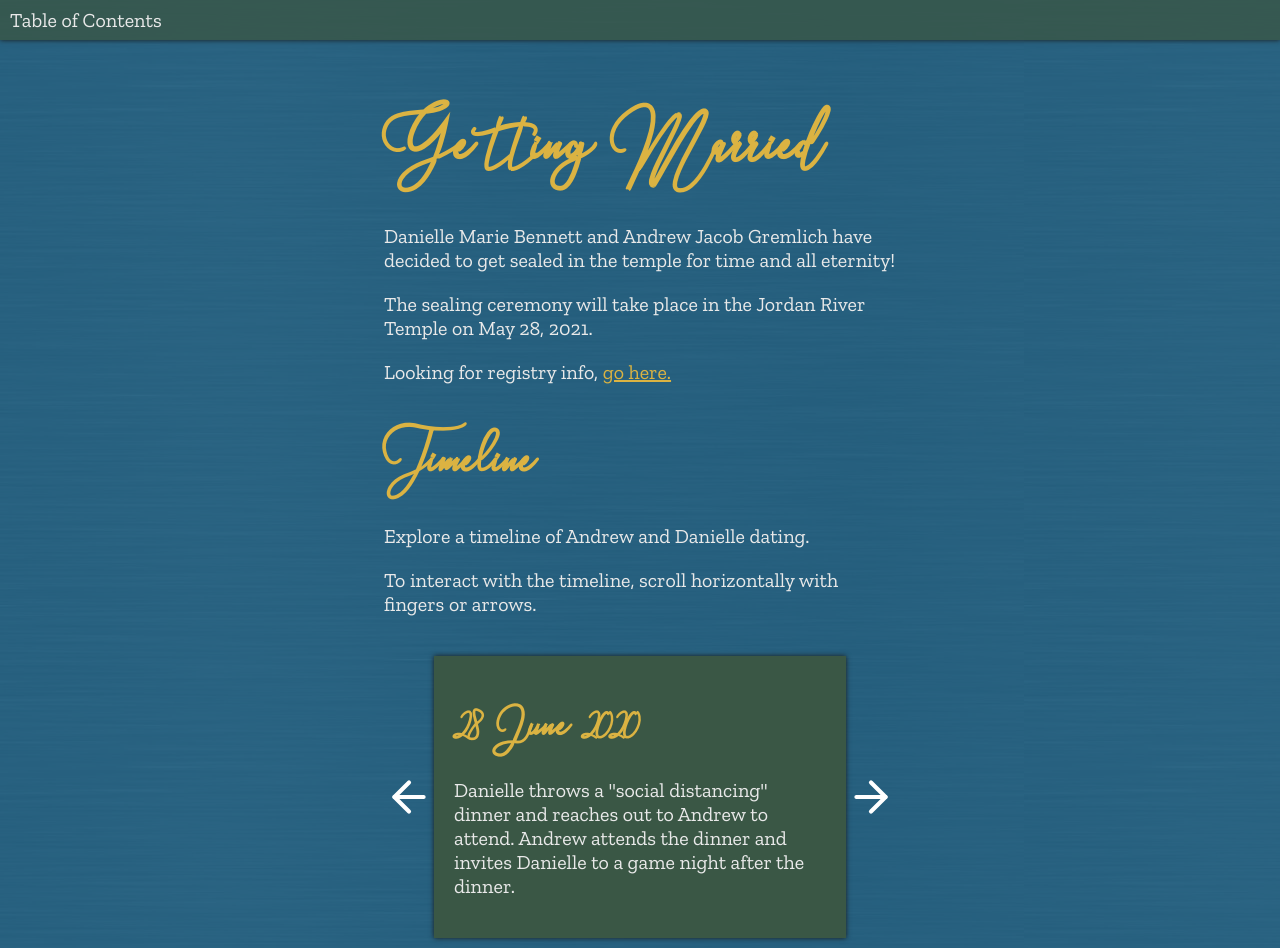
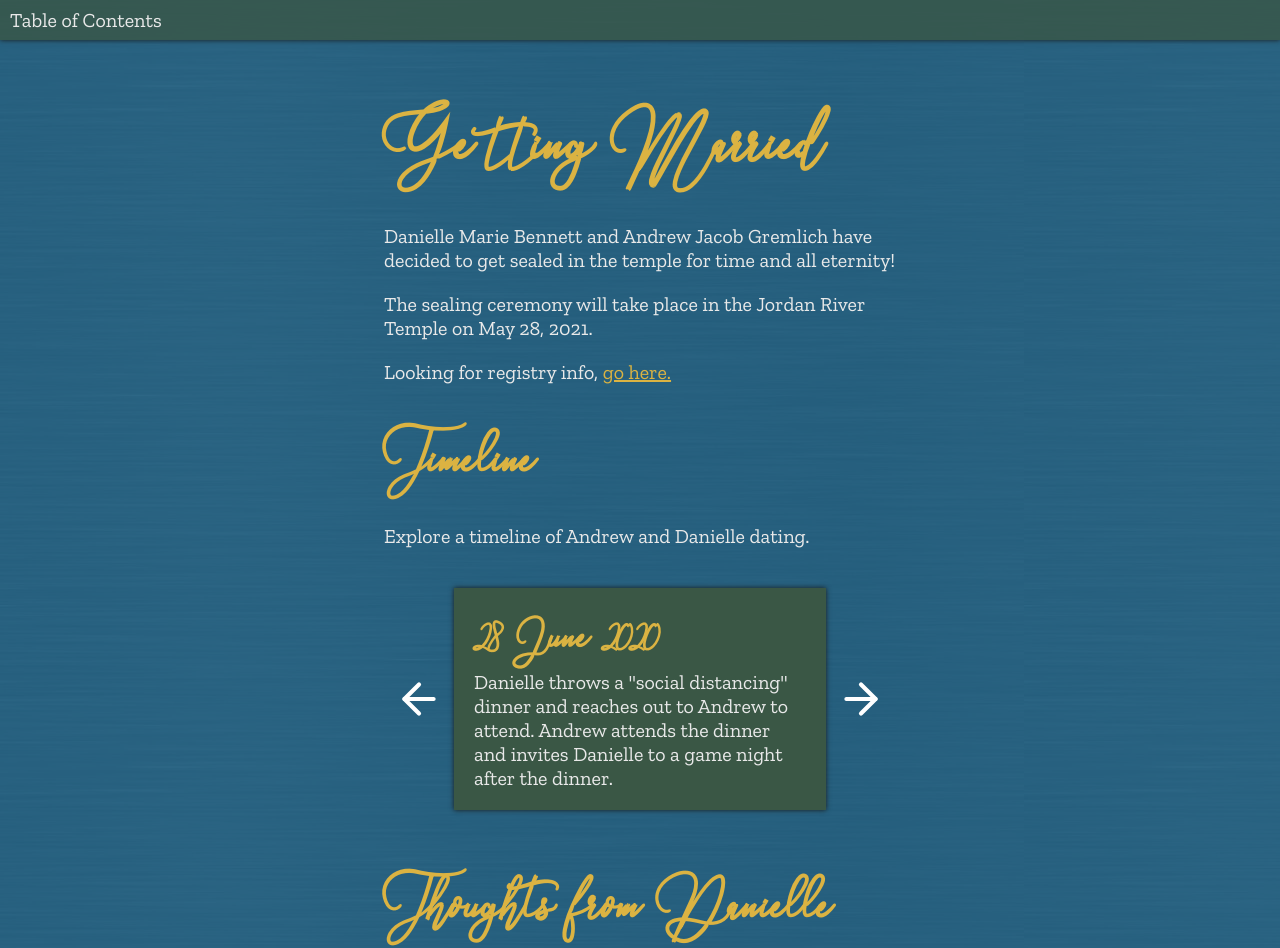
Before and after one commit to andrewgremlich/dna-wedding, a plain HTML site: page public/index.html in a window 1280 px wide. Shown: the top 948 px of the page. Drawn offline with Linux system fonts and the light colour scheme.

Commit message:
Update to timeline styling.

```diff
--- a/public/css/appStyles.css
+++ b/public/css/appStyles.css
@@ -44,15 +44,24 @@ body {
 }
 
 main {
-  width: 100%;
-
   padding-top: 100px;
   padding-bottom: 50px;
+  padding-left: 10px;
+  padding-right: 10px;
 
   background: rgba(16, 83, 119, 0.85);
 
   display: flex;
-  justify-content: center;
+}
+
+@media only screen and (min-width: 600px) {
+  main {
+    justify-content: center;
+  }
+}
+
+main > div {
+  width: 100%;
 }
 
 @media only screen and (min-width: 600px) {
@@ -65,10 +74,6 @@ main {
   main > div {
     width: 40vw;
   }
-}
-
-main > div > div {
-  width: 100%;
 }
 
 h1,
@@ -298,33 +303,24 @@ a:hover {
 
   cursor: pointer;
 }
+#timeline {
+  width: 100%;
+}
+
 #timelineArea {
-  width: 100vw;
-  display: block;
+  width: 100%;
   margin-top: 40px;
   margin-bottom: 40px;
 
-  position: relative;
-  left: 0;
-}
-
-@media screen and (min-width: 600px) {
-  #timelineArea {
-    display: flex;
-    flex-direction: row;
-    flex-wrap: nowrap;
-    justify-content: space-around;
-
-    position: static;
-    width: 100%;
-  }
+  display: flex;
+  flex-direction: row;
+  flex-wrap: nowrap;
 }
 
 #timelineViewport {
-  min-height: 200px;
   background-color: var(--secondary-first-color);
   box-shadow: var(--box-shadow);
-  overflow-x: scroll;
+  overflow-x: hidden;
   overflow-y: hidden;
   display: flex;
   scroll-snap-type: x mandatory;
@@ -337,11 +333,16 @@ a:hover {
 }
 
 .timelineDisplay {
-  padding: 20px;
+  padding: 15px;
   width: 100%;
   height: 100%;
   scroll-snap-align: start;
   flex: 1 0 auto;
+
+  display: flex;
+  justify-content: center;
+  align-items: flex-start;
+  flex-direction: column;
 }
 
 @media screen and (min-width: 600px) {
@@ -350,20 +351,27 @@ a:hover {
   }
 }
 
+.timelineDisplay h3,
+.timelineDisplay p {
+  margin: 0;
+  padding: 0;
+}
+
 .svgArrow {
   width: 50px;
   height: 50px;
 }
 
 .navigateContainer {
-  display: none;
+  display: flex;
   justify-content: center;
   align-items: center;
   cursor: pointer;
+  padding: 0px;
 }
 
 @media screen and (min-width: 600px) {
   .navigateContainer {
-    display: flex;
+    padding: 10px;
   }
 }
--- a/public/css/styles.css
+++ b/public/css/styles.css
@@ -44,15 +44,24 @@ body {
 }
 
 main {
-  width: 100%;
-
   padding-top: 100px;
   padding-bottom: 50px;
+  padding-left: 10px;
+  padding-right: 10px;
 
   background: rgba(16, 83, 119, 0.85);
 
   display: flex;
-  justify-content: center;
+}
+
+@media only screen and (min-width: 600px) {
+  main {
+    justify-content: center;
+  }
+}
+
+main > div {
+  width: 100%;
 }
 
 @media only screen and (min-width: 600px) {
@@ -65,10 +74,6 @@ main {
   main > div {
     width: 40vw;
   }
-}
-
-main > div > div {
-  width: 100%;
 }
 
 h1,
--- a/public/css/timeline.css
+++ b/public/css/timeline.css
@@ -1,30 +1,21 @@
+#timeline {
+  width: 100%;
+}
+
 #timelineArea {
-  width: 100vw;
-  display: block;
+  width: 100%;
   margin-top: 40px;
   margin-bottom: 40px;
 
-  position: relative;
-  left: 0;
-}
-
-@media screen and (min-width: 600px) {
-  #timelineArea {
-    display: flex;
-    flex-direction: row;
-    flex-wrap: nowrap;
-    justify-content: space-around;
-
-    position: static;
-    width: 100%;
-  }
+  display: flex;
+  flex-direction: row;
+  flex-wrap: nowrap;
 }
 
 #timelineViewport {
-  min-height: 200px;
   background-color: var(--secondary-first-color);
   box-shadow: var(--box-shadow);
-  overflow-x: scroll;
+  overflow-x: hidden;
   overflow-y: hidden;
   display: flex;
   scroll-snap-type: x mandatory;
@@ -37,11 +28,16 @@
 }
 
 .timelineDisplay {
-  padding: 20px;
+  padding: 15px;
   width: 100%;
   height: 100%;
   scroll-snap-align: start;
   flex: 1 0 auto;
+
+  display: flex;
+  justify-content: center;
+  align-items: flex-start;
+  flex-direction: column;
 }
 
 @media screen and (min-width: 600px) {
@@ -50,20 +46,27 @@
   }
 }
 
+.timelineDisplay h3,
+.timelineDisplay p {
+  margin: 0;
+  padding: 0;
+}
+
 .svgArrow {
   width: 50px;
   height: 50px;
 }
 
 .navigateContainer {
-  display: none;
+  display: flex;
   justify-content: center;
   align-items: center;
   cursor: pointer;
+  padding: 0px;
 }
 
 @media screen and (min-width: 600px) {
   .navigateContainer {
-    display: flex;
+    padding: 10px;
   }
 }
--- a/public/index.html
+++ b/public/index.html
@@ -61,11 +61,6 @@
           <h2>Timeline</h2>
 
           <p>Explore a timeline of Andrew and Danielle dating.</p>
-
-          <p>
-            To interact with the timeline, scroll horizontally with fingers or
-            arrows.
-          </p>
 
           <div id="timelineArea">
             <div id="navigateLeft" class="navigateContainer">
--- a/public/index.js
+++ b/public/index.js
@@ -1,4 +1,5 @@
 import Query from "./scripts/modules/Query.js";
+import { throttle } from "./scripts/modules/throttle.js";
 
 if ("serviceWorker" in navigator) {
   navigator.serviceWorker.register("./sw.js");
@@ -28,13 +29,13 @@ exitTableOfContents.element.addEventListener("click", tocSlideInSlideOut);
 
 const style = window.getComputedStyle(timelineViewport.element);
 const width = style.width.replace("px", "");
-const widthAsNumber = Math.floor(width);
+const widthAsNumber = Math.ceil(width);
 let timelineScrollPosition = 0;
 
 leftNavigation.element.addEventListener("click", () => {
   const newScrollPosition = timelineScrollPosition;
 
-  if (newScrollPosition > 0) {
+  if (0 < newScrollPosition) {
     timelineScrollPosition -= widthAsNumber;
 
     timelineViewport.element.scroll({
@@ -47,11 +48,12 @@ leftNavigation.element.addEventListener("click", () => {
 
 rightNavigation.element.addEventListener("click", () => {
   const newScrollPosition = timelineScrollPosition + widthAsNumber;
+  const mostRightLengthRounded =
+    Math.ceil(timelineViewport.element.scrollWidth / 100) * 100;
+  const approachingRightLengthRounded =
+    Math.ceil((newScrollPosition + widthAsNumber) / 100) * 100;
 
-  if (
-    timelineViewport.element.scrollWidth - widthAsNumber >
-    newScrollPosition
-  ) {
+  if (approachingRightLengthRounded <= mostRightLengthRounded) {
     timelineScrollPosition = newScrollPosition;
 
     timelineViewport.element.scroll({
--- /dev/null
+++ b/public/scripts/modules/throttle.js
@@ -0,0 +1,31 @@
+export function throttle(func, wait, options) {
+  var context, args, result;
+  var timeout = null;
+  var previous = 0;
+  if (!options) options = {};
+  var later = function () {
+    previous = options.leading === false ? 0 : Date.now();
+    timeout = null;
+    result = func.apply(context, args);
+    if (!timeout) context = args = null;
+  };
+  return function () {
+    var now = Date.now();
+    if (!previous && options.leading === false) previous = now;
+    var remaining = wait - (now - previous);
+    context = this;
+    args = arguments;
+    if (remaining <= 0 || remaining > wait) {
+      if (timeout) {
+        clearTimeout(timeout);
+        timeout = null;
+      }
+      previous = now;
+      result = func.apply(context, args);
+      if (!timeout) context = args = null;
+    } else if (!timeout && options.trailing !== false) {
+      timeout = setTimeout(later, remaining);
+    }
+    return result;
+  };
+}
--- a/public/sw.js
+++ b/public/sw.js
@@ -3,7 +3,7 @@
  * https://gohugohq.com/howto/go-offline-with-service-worker/
  * http://www.favicomatic.com/
  */
-const CACHE = "wedding_announcement_cache_v1.5";
+const CACHE = "wedding_announcement_cache_v1.5.1";
 const CSS_PATH = "/css";
 const FONT_PATH = "/fonts";
 const IMG_PATH = "/images";
```
